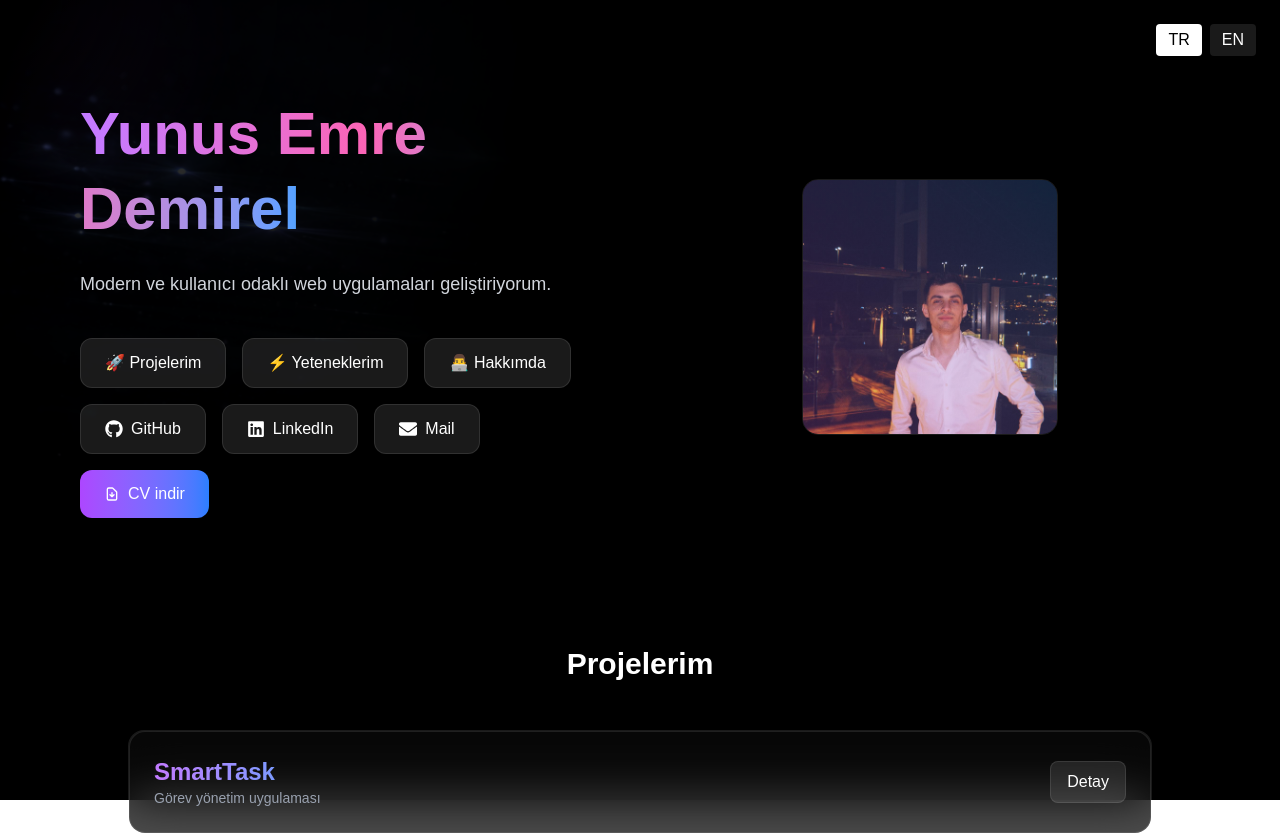
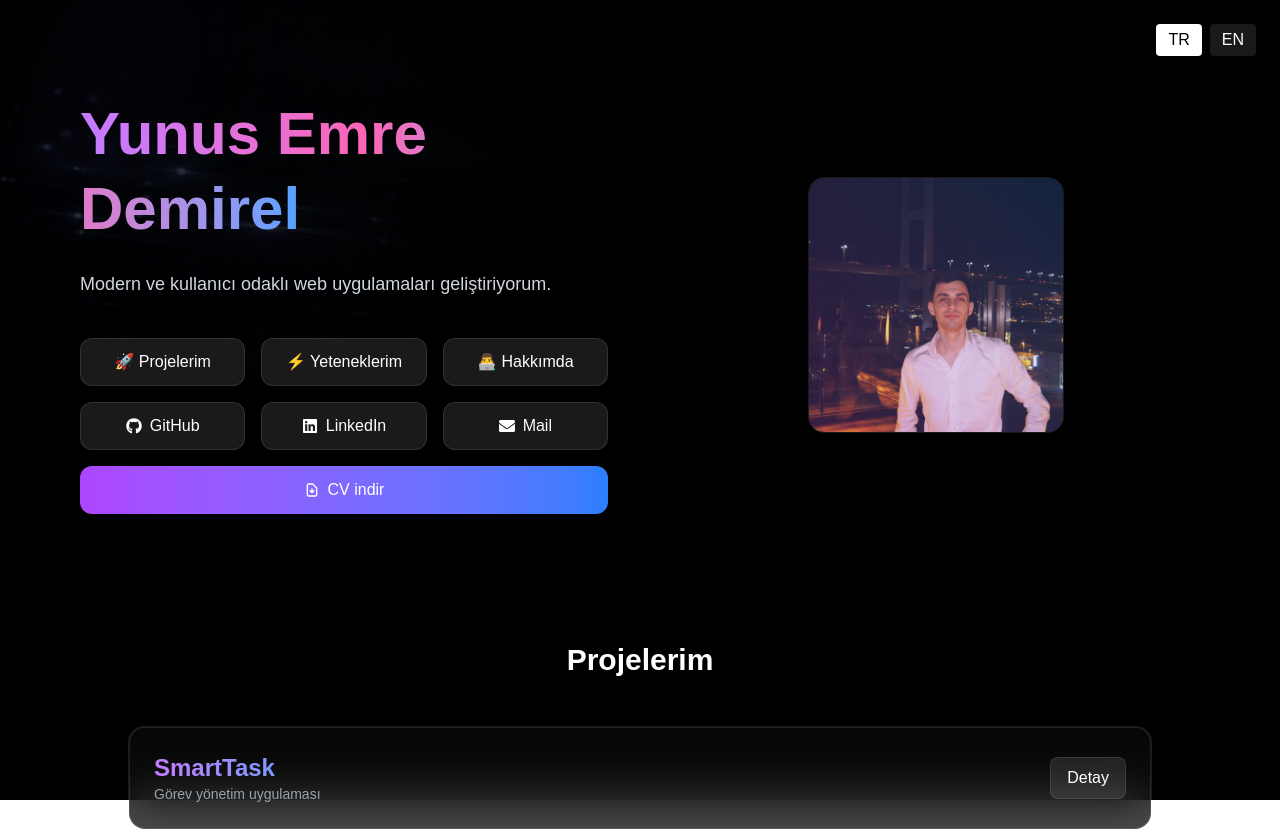
Before and after one commit to iondris/personal-portfolio, a Next.js app: page / in a window 1280 px wide. Shown: the top 835 px of the page. Built offline with nearby package versions, Linux system fonts and the light colour scheme.

Commit message:
hero button organization

```diff
--- a/components/Hero.tsx
+++ b/components/Hero.tsx
@@ -11,7 +11,7 @@ export default function Hero() {
   const t = translations[lang as "tr" | "en"];
 
   return (
-    <section className="max-w-6xl mx-auto mt-24 mb-32 grid md:grid-cols-2 gap-10 items-center px-4">
+    <section className="max-w-6xl mx-auto mt-24 mb-32 grid md:grid-cols-2 gap-16 items-center px-4">
 
       {/* SOL */}
       <div>
@@ -25,49 +25,45 @@ export default function Hero() {
           {t.heroDesc}
         </p>
 
-        {/* BUTTONS */}
-        <div className="flex flex-wrap gap-4 mt-10">
+        {/* 🔥 BUTTON GRID */}
+        <div className="grid grid-cols-2 sm:grid-cols-3 gap-4 mt-10">
 
-          {/* Projects */}
           <NavButton href="#projects">
             🚀 {lang === "tr" ? "Projelerim" : "Projects"}
           </NavButton>
 
-          {/* Skills */}
           <NavButton href="#skills">
             ⚡ {lang === "tr" ? "Yeteneklerim" : "Skills"}
           </NavButton>
 
-          {/* About */}
           <NavButton href="#about">
             👨‍💻 {lang === "tr" ? "Hakkımda" : "About"}
           </NavButton>
 
-          {/* GitHub */}
           <IconButton href="https://github.com/iondris">
             <FaGithub />
             GitHub
           </IconButton>
 
-          {/* LinkedIn */}
-          <IconButton href="https://www.linkedin.com/in/yunus-emre-demirel-165937299/">
+          <IconButton href="https://linkedin.com">
             <FaLinkedin />
             LinkedIn
           </IconButton>
 
-          {/* Mail */}
-          <IconButton href="mailto:yunusemredemirel5709@gmail.com">
+          <IconButton href="mailto:mail@example.com">
             <FaEnvelope />
             Mail
           </IconButton>
 
-          {/* CV */}
           <a
             href="/cv.pdf"
             download
-            className="group flex items-center gap-2 px-6 py-3 rounded-xl bg-gradient-to-r from-purple-500 to-blue-500 hover:scale-105 hover:shadow-lg hover:shadow-purple-500/30 transition-all duration-300"
+            className="col-span-2 sm:col-span-3 flex items-center justify-center gap-2
+            px-6 py-3 rounded-xl bg-gradient-to-r from-purple-500 to-blue-500
+            hover:scale-105 hover:shadow-lg hover:shadow-purple-500/30
+            transition-all duration-300"
           >
-            <HiOutlineDocumentDownload className="group-hover:translate-y-1 transition" />
+            <HiOutlineDocumentDownload />
             {lang === "tr" ? "CV indir" : "Download CV"}
           </a>
 
@@ -81,7 +77,6 @@ export default function Hero() {
           {/* GLOW */}
           <div className="absolute -inset-2 bg-gradient-to-r from-purple-500 via-pink-500 to-blue-500 blur-xl opacity-30 group-hover:opacity-50 transition -z-10"></div>
 
-          {/* IMAGE */}
           <Image
             src="/me.jpg"
             alt="Yunus Emre"
@@ -90,7 +85,6 @@ export default function Hero() {
             priority
           />
 
-          {/* LIGHT */}
           <div className="absolute inset-0 bg-gradient-to-tr from-purple-500/20 to-blue-500/20" />
         </div>
       </div>
@@ -103,13 +97,12 @@ function NavButton({ href, children }: any) {
   return (
     <a
       href={href}
-      className="group px-6 py-3 rounded-xl bg-white/10 border border-white/10 backdrop-blur-md
+      className="flex items-center justify-center gap-2 h-[48px]
+      rounded-xl bg-white/10 border border-white/10 backdrop-blur-md
       hover:bg-white/20 hover:scale-105 hover:shadow-lg hover:shadow-purple-500/20
       transition-all duration-300"
     >
-      <span className="group-hover:translate-x-1 inline-block transition">
-        {children}
-      </span>
+      {children}
     </a>
   );
 }
@@ -119,16 +112,12 @@ function IconButton({ href, children }: any) {
     <a
       href={href}
       target="_blank"
-      className="group flex items-center gap-2 px-6 py-3 rounded-xl bg-white/10 border border-white/10 backdrop-blur-md
+      className="flex items-center justify-center gap-2 h-[48px]
+      rounded-xl bg-white/10 border border-white/10 backdrop-blur-md
       hover:bg-white/20 hover:scale-105 hover:shadow-lg hover:shadow-blue-500/20
       transition-all duration-300"
     >
-      <span className="text-lg group-hover:rotate-6 transition">
-        {children[0]}
-      </span>
-      <span className="group-hover:translate-x-1 transition">
-        {children[1]}
-      </span>
+      {children}
     </a>
   );
 }
```
